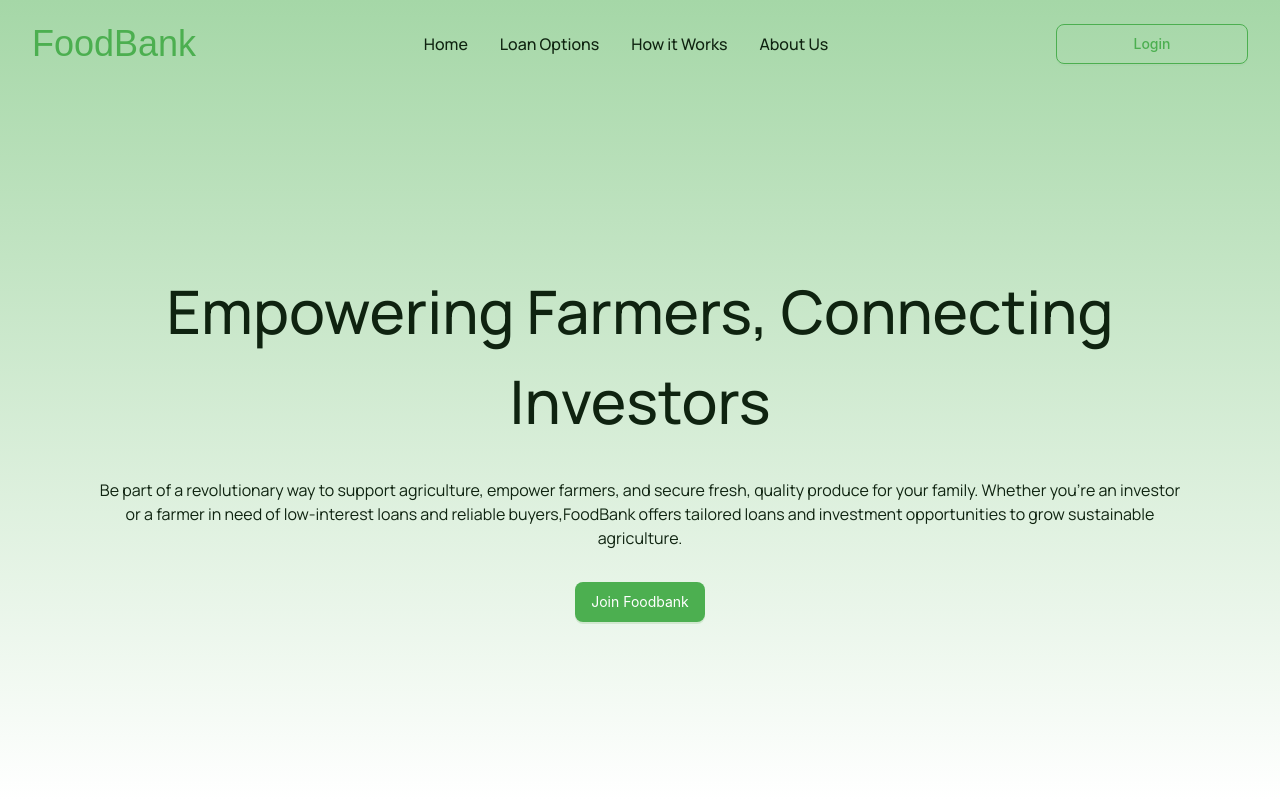
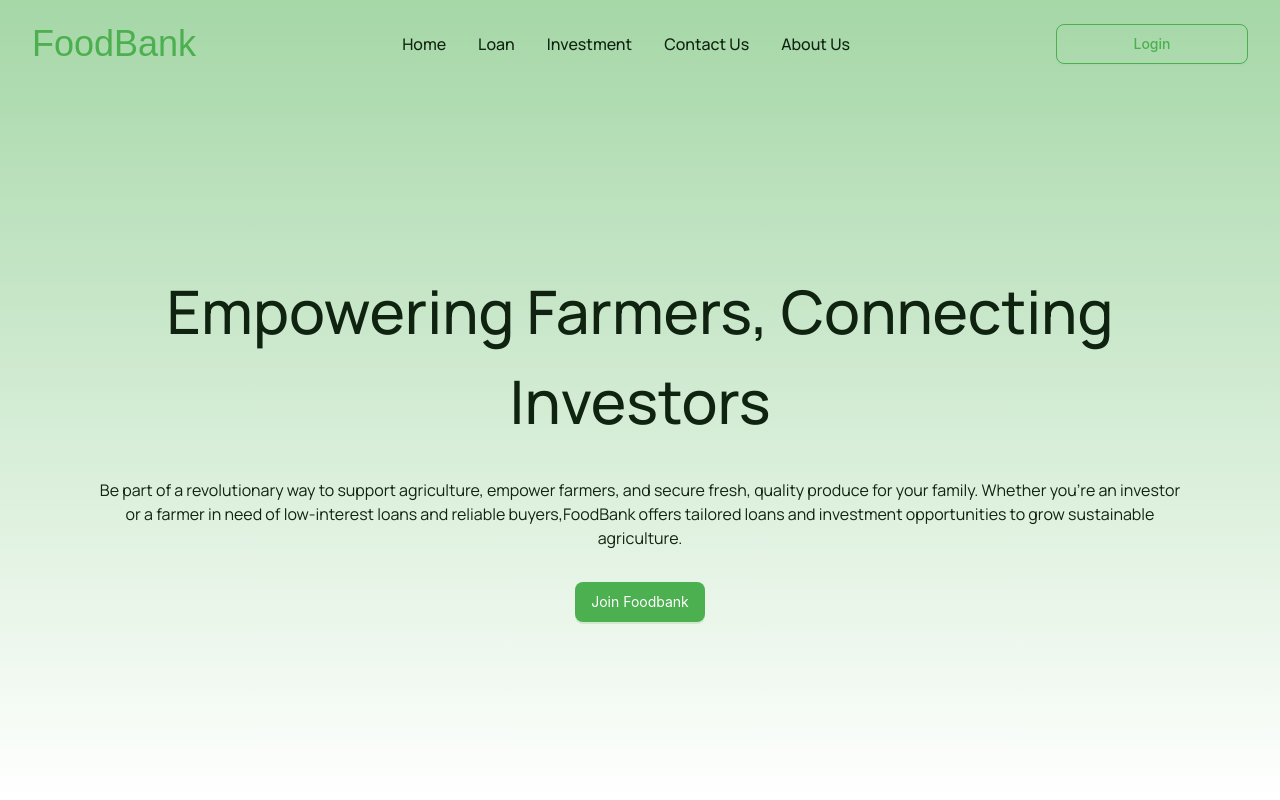
Before and after one commit to BenedictUmeozor/foodbank, a Next.js app: page / in a window 1280 px wide. Shown: the top 800 px of the page. Built offline with nearby package versions, Linux system fonts and the light colour scheme; a web font is replaced by a local one; what @ant-design/nextjs-registry would draw is missing.

Commit message:
Update navigation links for Loan and Investment sections

```diff
--- a/constants/links.ts
+++ b/constants/links.ts
@@ -4,12 +4,16 @@ export const NAV_LINKS = [
     href: "/",
   },
   {
-    name: "Loan Options",
-    href: "/loan-options",
+    name: "Loan",
+    href: "/loan",
   },
   {
-    name: "How it Works",
-    href: "/how-it-works",
+    name: "Investment",
+    href: "/investment",
+  },
+  {
+    name: "Contact Us",
+    href: "/contact",
   },
   {
     name: "About Us",
```
